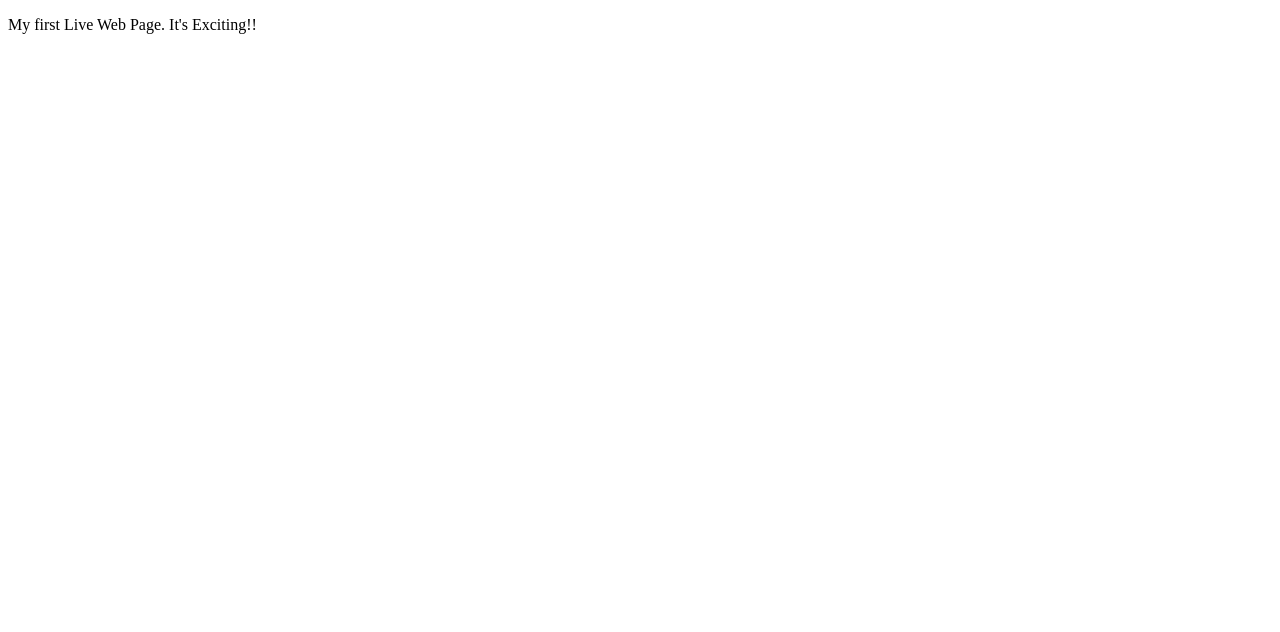
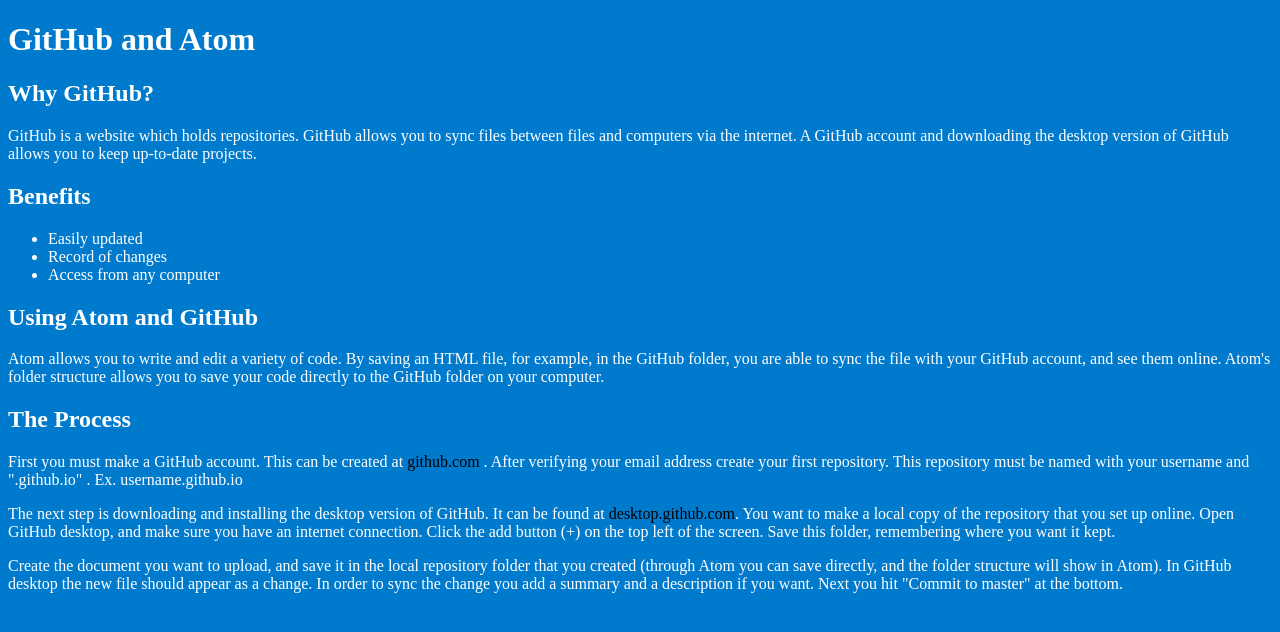
Before and after one commit to nbwells/nbwells.github.io, a plain HTML site: page index.html in a window 1280 px wide. Drawn offline with Linux system fonts and the light colour scheme.

Commit message:
Beginning to style page

```diff
--- a/index.html
+++ b/index.html
@@ -3,9 +3,58 @@
 <head>
     <meta charset="utf-8">
     <title>Git Page</title>
+    <link rel="stylesheet" href="style.css" />
 </head>
 <body>
-    <p>My first Live Web Page.
-      It's Exciting!!</p>
+    <h1>GitHub and Atom</h1>
+    <h2>Why GitHub?</h2>
+    <p>GitHub is a website which holds repositories.
+      GitHub allows you to sync files between files and computers via the internet.
+      A GitHub account and downloading the desktop version of GitHub allows
+      you to keep up-to-date projects. </p>
+    <h2>Benefits</h2>
+    <ul>
+      <li>
+        Easily updated
+      </li>
+      <li>
+        Record of changes
+      </li>
+      <li>
+        Access from any computer
+      </li>
+    </ul>
+
+    <h2>Using Atom and GitHub</h2>
+    <p>
+      Atom allows you to write and edit a variety of code. By saving an HTML
+      file, for example, in the GitHub folder, you are able to sync the file
+      with your GitHub account, and see them online. Atom's folder structure
+      allows you to save your code directly to the GitHub folder on your computer.
+    </p>
+
+  <h2>The Process</h2>
+  <p>
+    First you must make a GitHub account. This can be created at
+    <a href="https://github.com/">github.com </a>.
+    After verifying your email address create your first repository.
+    This repository must be named with your username and ".github.io" .
+      Ex. username.github.io
+  </p>
+  <p>
+    The next step is downloading and installing the desktop version of GitHub.
+    It can be found at <a href="https://desktop.github.com/">desktop.github.com</a>.
+     You want to make a local copy of the repository that you
+     set up online. Open GitHub desktop, and make
+     sure you have an internet connection. Click the add button (+) on the top
+     left of the screen. Save this folder, remembering where you want it kept.
+  </p>
+  <p>
+    Create the document you want to upload, and save it in the local repository
+    folder that you created (through Atom you can save directly,
+     and the folder structure will show in Atom). In GitHub desktop the new file
+     should appear as a change. In order to sync the change you add a summary
+     and a description if you want. Next you hit "Commit to master" at the bottom.
+  </p>
 </body>
 </html>
--- /dev/null
+++ b/style.css
@@ -0,0 +1,9 @@
+
+body{
+  background-color: #007acc;
+  color: white;
+}
+a{
+  text-decoration: none;
+  color: black;
+}
```
